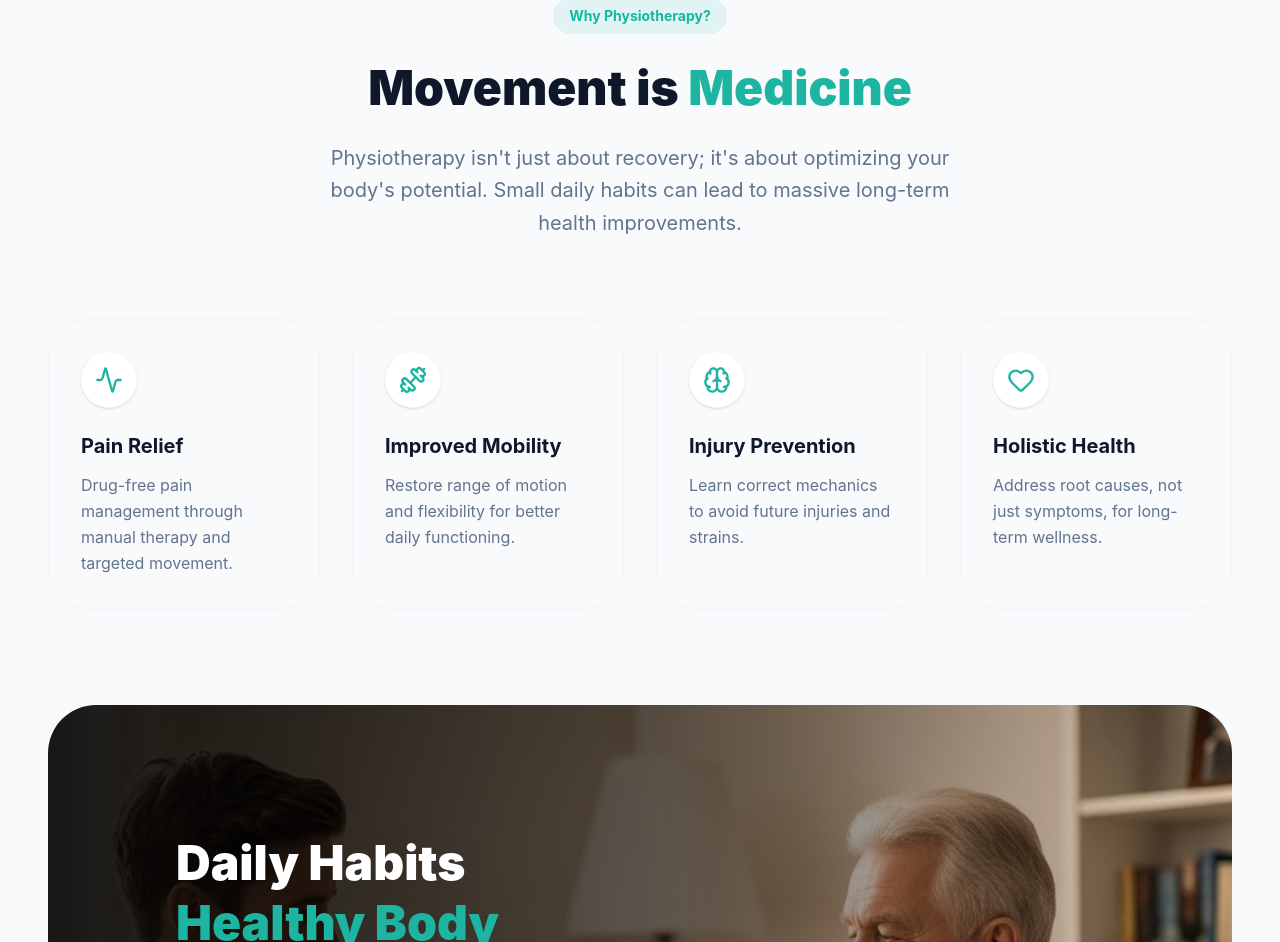
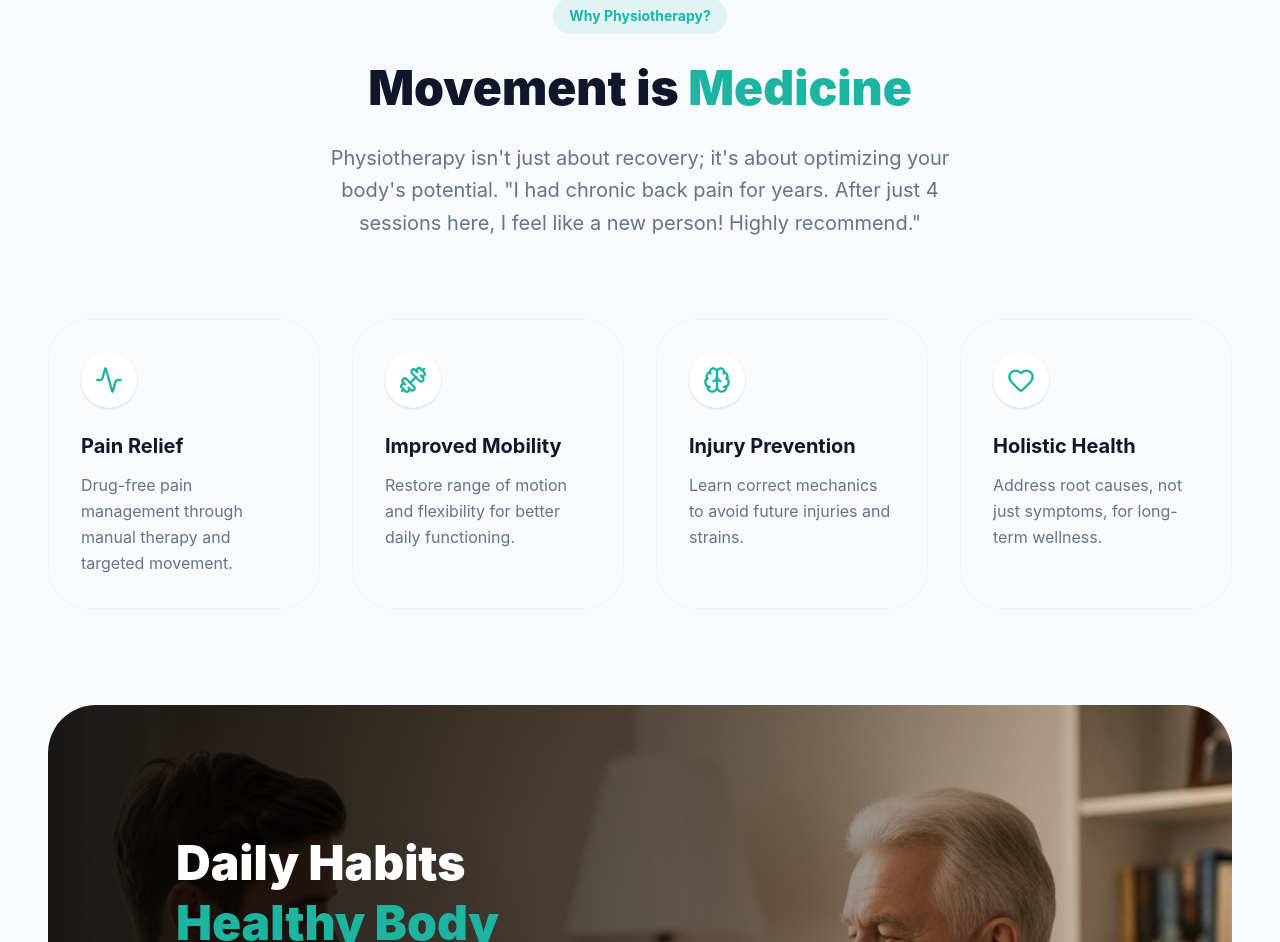
Before and after one commit to 4t1lucifer-cmd/healthcare-web-app, a Next.js app: page / in a window 1280 px wide. Shown: the part 1696-2638 px from the top of the page. Built offline with nearby package versions, Linux system fonts and the light colour scheme.

Commit message:
fix(lint): resolve unescaped quotes in Features/ServicePage and clean unused imports

```diff
--- a/src/app/services/[id]/page.tsx
+++ b/src/app/services/[id]/page.tsx
@@ -99,7 +99,7 @@ export default function ServicePage({ params }: { params: Promise<{ id: string }
                         <div className="bg-yellow-50/50 rounded-3xl p-8 border border-yellow-100/50 space-y-8">
                             {service.patientStories.map((story, idx) => (
                                 <div key={idx} className="relative">
-                                    <p className="text-slate-800 italic text-2xl mb-4 leading-relaxed font-serif">"{story.story}"</p>
+                                    <p className="text-slate-800 italic text-2xl mb-4 leading-relaxed font-serif">&quot;{story.story}&quot;</p>
                                     <div className="flex items-center gap-4">
                                         <div className="w-10 h-10 rounded-full bg-yellow-200 flex items-center justify-center font-bold text-yellow-700 text-sm">
                                             {story.name.charAt(0)}
--- a/src/components/Awareness.tsx
+++ b/src/components/Awareness.tsx
@@ -34,8 +34,8 @@ const Awareness = () => {
                     Movement is <span className="text-[#1DB4A1]">Medicine</span>
                 </h2>
                 <p className="text-xl text-slate-500 max-w-2xl mx-auto leading-relaxed">
-                    Physiotherapy isn't just about recovery; it's about optimizing your body's potential.
-                    Small daily habits can lead to massive long-term health improvements.
+                    Physiotherapy isn&apos;t just about recovery; it&apos;s about optimizing your body&apos;s potential.
+                    &quot;I had chronic back pain for years. After just 4 sessions here, I feel like a new person! Highly recommend.&quot;
                 </p>
             </div>
 
--- a/src/components/Features.tsx
+++ b/src/components/Features.tsx
@@ -3,7 +3,7 @@
 import React, { useState } from 'react';
 import { useRouter } from 'next/navigation';
 import { motion, AnimatePresence } from 'framer-motion';
-import { Activity, HeartPulse, ShieldCheck, UserCheck, Globe, Accessibility, X, CheckCircle, ChevronRight, Star, ArrowLeft, Calendar } from 'lucide-react';
+import { Activity, X, ChevronRight, Star, ArrowLeft, Calendar } from 'lucide-react';
 import { features } from '@/lib/servicesData';
 
 const Features = () => {
@@ -176,7 +176,7 @@ const Features = () => {
                                         <div className="bg-yellow-50/50 rounded-2xl p-6 border border-yellow-100/50 space-y-6">
                                             {selectedFeature.patientStories.map((story, idx) => (
                                                 <div key={idx} className="relative">
-                                                    <p className="text-slate-800 italic text-xl mb-3 leading-relaxed font-serif">"{story.story}"</p>
+                                                    <p className="text-slate-800 italic text-xl mb-3 leading-relaxed font-serif">&quot;{story.story}&quot;</p>
                                                     <div className="flex items-center gap-3">
                                                         <div className="w-8 h-8 rounded-full bg-yellow-200 flex items-center justify-center font-bold text-yellow-700 text-xs">
                                                             {story.name.charAt(0)}
@@ -214,7 +214,7 @@ const Features = () => {
                     </motion.div>
                 )}
             </AnimatePresence>
-        </section>
+        </section >
     );
 };
 
--- a/src/components/Footer.tsx
+++ b/src/components/Footer.tsx
@@ -1,8 +1,8 @@
 "use client";
 
 import React from 'react';
-import { motion } from 'framer-motion';
-import { HeartPulse, Mail, MapPin, Phone, Instagram, Facebook, Linkedin, Twitter, ArrowRight } from 'lucide-react';
+// import { motion } from 'framer-motion';
+import { HeartPulse, Mail, MapPin, Phone, Instagram, Facebook, Linkedin, Twitter } from 'lucide-react';
 
 const Footer = () => {
     return (
--- a/src/components/Navbar.tsx
+++ b/src/components/Navbar.tsx
@@ -2,7 +2,7 @@
 
 import React, { useState, useRef, useEffect } from 'react';
 import { motion, AnimatePresence } from 'framer-motion';
-import { HeartPulse, Menu, X, Home, User, Mail, Calendar, ChevronRight } from 'lucide-react';
+import { HeartPulse, Menu, X, Calendar, ChevronRight } from 'lucide-react';
 
 import Link from 'next/link';
 
```
